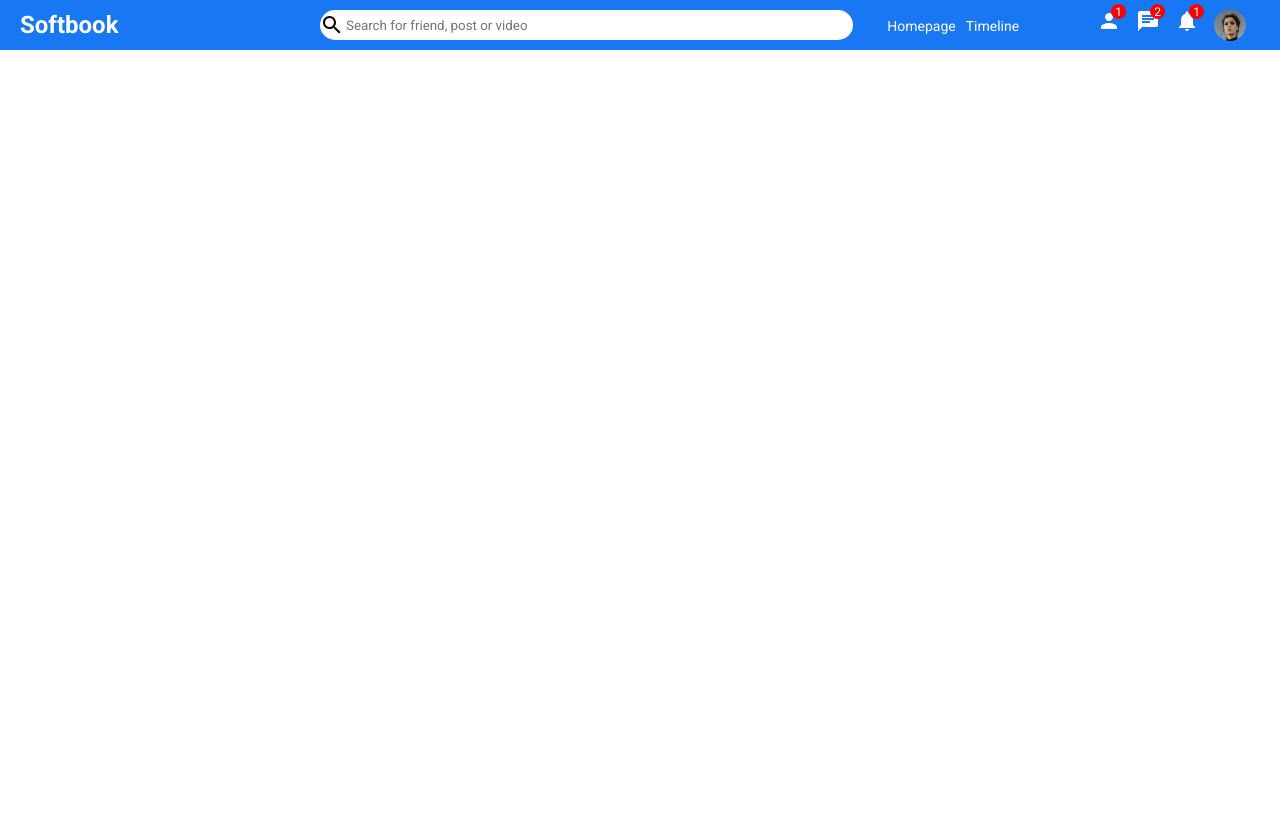
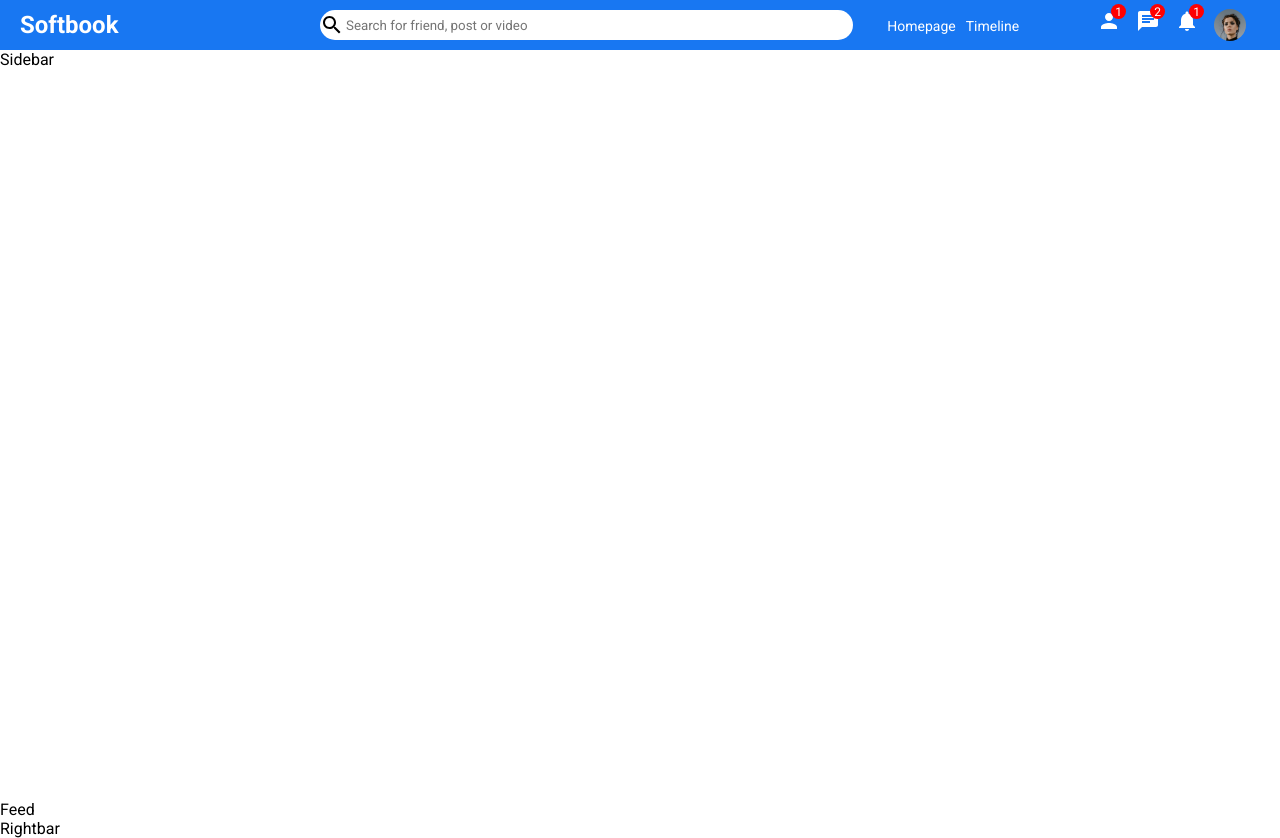
Before and after one commit to rajesh-gole-softobiz/Softbook, a React (Create React App) app in the folder react-softbook/: page / in a window 1280 px wide. Before the commit the page ends 800 px from the top, so only its background shows below. Built offline with nearby package versions, Linux system fonts and the light colour scheme.

Commit message:
Body Components

```diff
--- /dev/null
+++ b/react-softbook/src/components/feed/Feed.jsx
@@ -0,0 +1,7 @@
+import './feed.css'
+
+export default function Feed() {
+  return (
+    <div className='feed'>Feed</div>
+  )
+}
--- /dev/null
+++ b/react-softbook/src/components/rightbar/Rightbar.jsx
@@ -0,0 +1,7 @@
+import './rightbar.css'
+
+export default function Rightbar() {
+  return (
+    <div className='rightbar'>Rightbar</div>
+  )
+}
--- /dev/null
+++ b/react-softbook/src/components/sidebar/Sidebar.jsx
@@ -0,0 +1,7 @@
+import './sidebar.css'
+
+export default function Sidebar() {
+  return (
+    <div className='sidebar'>Sidebar</div>
+  )
+}
--- /dev/null
+++ b/react-softbook/src/components/sidebar/sidebar.css
@@ -0,0 +1,55 @@
+.sidebar {
+    flex: 3;
+    height: calc(100vh - 50px);
+    overflow-y: scroll;
+    position: sticky;
+    top: 50px;
+  }
+
+  ::-webkit-scrollbar {
+    width: 5px;
+  }
+  ::-webkit-scrollbar-track {
+    background-color: #f1f1f1;
+  }
+  ::-webkit-scrollbar-thumb {
+    background-color: rgb(179, 179, 179);
+  }
+
+  .sidebarWrapper {
+    padding: 20px;
+  }
+
+  .sidebarList {
+    padding: 0;
+    margin: 0;
+    list-style: none;
+  }
+
+  .sidebarListItem {
+    display: flex;
+    align-items: center;
+    margin-bottom: 20px;
+  }
+
+  .sidebarIcon {
+    margin-right: 15px;
+  }
+
+  .sidebarButton {
+    width: 150px;
+    border: none;
+    padding: 10px;
+    border-radius: 5px;
+    font-weight: 500;
+  }
+
+  .sidebarHr {
+    margin: 20px 0;
+  }
+
+  .sidebarFriendList {
+    padding: 0;
+    margin: 0;
+    list-style: none;
+  }
--- a/react-softbook/src/pages/home/Home.js
+++ /dev/null
@@ -1,7 +0,0 @@
-import Topbar from "../../components/topbar/Topbar";
-
-export default function Home() {
-  return (
-    <Topbar/>
-  )
-}
--- /dev/null
+++ b/react-softbook/src/pages/home/Home.jsx
@@ -0,0 +1,17 @@
+import Feed from "../../components/feed/Feed";
+import Rightbar from "../../components/rightbar/Rightbar";
+import Sidebar from "../../components/sidebar/Sidebar";
+import Topbar from "../../components/topbar/Topbar";
+import './home.css'
+
+export default function Home() {
+  return (
+    <>
+    <Topbar/>
+    <div className="homeContainer"></div>
+    <Sidebar/>
+    <Feed/>
+    <Rightbar/>
+    </>
+  )
+}
--- a/react-softbook/src/pages/home/home.css
+++ b/react-softbook/src/pages/home/home.css
@@ -0,0 +1,4 @@
+.homeContainer{
+    display: flex;
+    width: 100%;
+}
```
Also changed, not shown: react-softbook/src/components/feed/feed.css (added), react-softbook/src/components/rightbar/rightbar.css (added).
